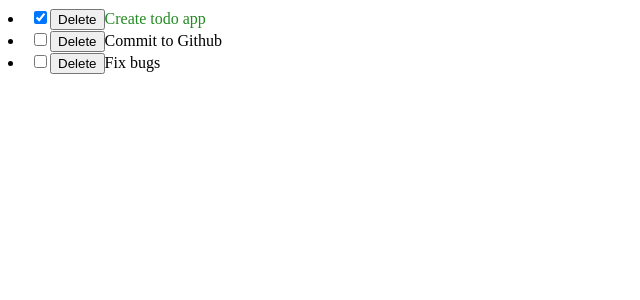
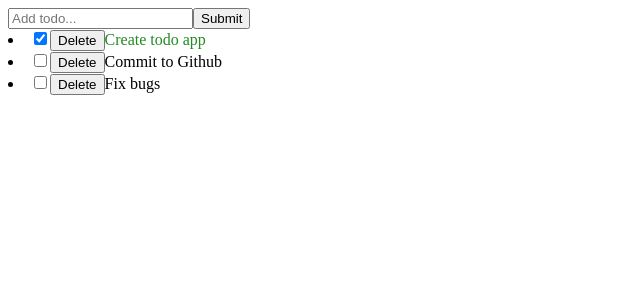
Before and after one commit to ivanradunkovic/I-ToDo, a React (Create React App) app: page / in a window 1280 px wide. Shown: the top 300 px of the page, without its empty margins (0-640 px from the left). Built offline with nearby package versions, Linux system fonts and the light colour scheme; the HTML template or start-up script is replaced by a standard one.

Commit message:
Add form for adding todos

```diff
--- a/src/components/TodoContainer.js
+++ b/src/components/TodoContainer.js
@@ -1,5 +1,6 @@
 import React from 'react'
 import TodosList from "./TodosList";
+import InputTodo from "./InputTodo"
 
 class TodoContainer extends React.Component
 {
@@ -24,14 +25,43 @@ class TodoContainer extends React.Component
         ]
     };
 
+    hendleChange = (id) =>
+    {
+        this.setState({
+            todos: this.state.todos.map((todo) =>
+            {
+                if (todo.id === id)
+                {
+                    todo.completed = !todo.completed;
+                }
+                return todo;
+            }),
+        });
+    };
+
+    addTodoItem = (title) =>
+    {
+        const newTodo = {
+            id: this.id(),
+            title: title,
+            completed: false,
+        };
+        this.setState({
+            todos: [...this.state.todos, newTodo],
+        });
+    };
+
     render()
     {
         return (
-            <div>
-                <TodosList todos={this.state.todos} />
+            <div className="container">
+                <InputTodo addTodoProps={this.addTodoItem} />
+                <TodosList
+                    todos={this.state.todos}
+                    handleChangeProps={this.handleChange}
+                />
             </div>
         );
     }
 }
-
-export default TodoContainer
+export default TodoContainer;
```
